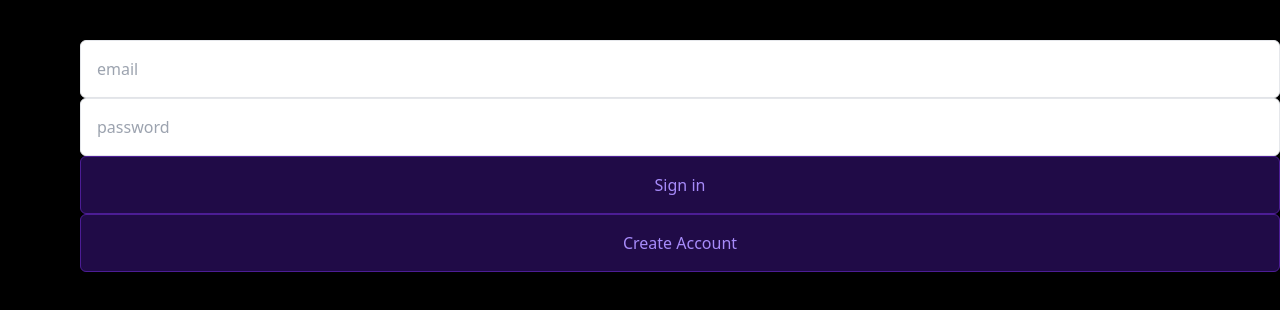
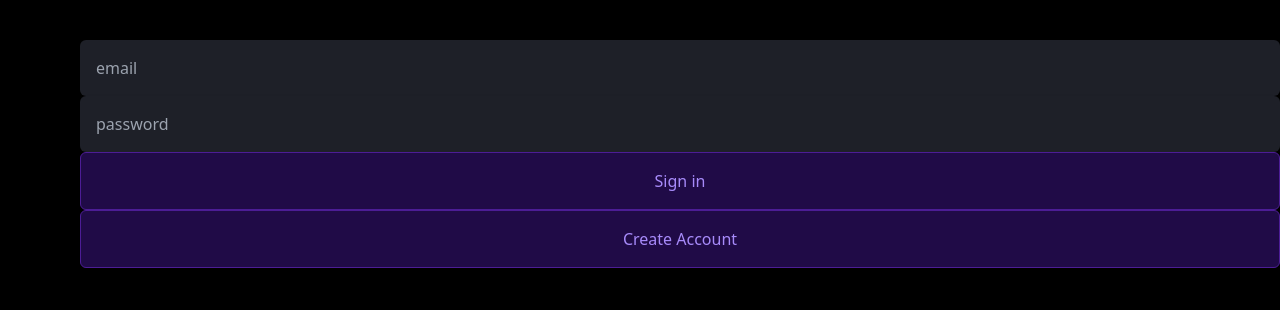
Before and after one commit to Leprekus/react-social-media-clone, a React (Vite) app in the folder vite-social-media-app/: page /login in a window 1280 px wide. Shown: the top 310 px of the page. Built offline with nearby package versions, Linux system fonts and the light colour scheme; no server answers.

Commit message:
style components

```diff
--- a/vite-social-media-app/src/components/Comments.tsx
+++ b/vite-social-media-app/src/components/Comments.tsx
@@ -63,7 +63,7 @@ const Footer = ({ postId }: CommentsFooterProps) => {
 
   }
   return (
-    <div className='p-4 bg-[#262930] border-t border-[#1e2028] mt-auto'>
+    <div className='p-4 bg-[#262930] border-t border-charcoal mt-auto'>
       <div className='flex gap-6 items-end justify-end max-w-md mx-auto text-lg pb-2'
       >
         <Textarea
@@ -139,7 +139,7 @@ export function Comments({ children, data, postId }: CommentsProps) {
             </div>
             <div className='max-w-md mx-auto'>
               <Drawer.Title className='font-medium mb-4'>
-                Unstyled drawer for React.
+                Comment Section
               </Drawer.Title>
               <div className='flex flex-col gap-2'>
                 {data && data?.length > 0 ?
--- a/vite-social-media-app/src/components/PostFooter.tsx
+++ b/vite-social-media-app/src/components/PostFooter.tsx
@@ -49,10 +49,10 @@ export default function PostFooter({
             '>
                 Show More
             </button>
-            <button>
+            <p className={`${post.like_count > 0 ? 'block' : 'invisible'}`}>
                 {post.like_count}
                 <span className='font-semibold'> likes</span>
-            </button>
+            </p>
         </div>
         <div className='mx-auto max-w-[340px]'>
             <p className='truncate'>{ post.description }</p>
--- a/vite-social-media-app/src/components/ui/Carousel.tsx
+++ b/vite-social-media-app/src/components/ui/Carousel.tsx
@@ -16,7 +16,7 @@ export default function Carousel({ images }: CarouselProps) {
     };
 
     return (
-      <div className="w-full h-[388px] bg-red-500 relative group flex items-center justify-center overflow-hidden">
+      <div className="w-full h-[388px] relative group flex items-center justify-center overflow-hidden">
         <div className={`
                 absolute
                 opacity-0
--- a/vite-social-media-app/src/components/ui/Input.tsx
+++ b/vite-social-media-app/src/components/ui/Input.tsx
@@ -15,12 +15,12 @@ const Input = forwardRef<HTMLInputElement, InputProps>(
     className={twMerge(`
     px-4
     py-4
-    border
     shadow
     rounded-md
-    focus:outline-black
+    focus:outline-midnight
+    bg-charcoal
     w-full
-    text-gray-700
+    text-white
 
     `, className)}
     {...props}
--- a/vite-social-media-app/src/components/ui/Textarea.tsx
+++ b/vite-social-media-app/src/components/ui/Textarea.tsx
@@ -14,12 +14,12 @@ const Textarea = forwardRef<HTMLTextAreaElement, TextAreaProps>(
   return (
     <textarea
     className={twMerge(`
-    border
+    text-white
     shadow
     rounded-md
     focus:outline-slate-400
     w-full
-    text-gray-700
+    bg-charcoal
     resize-none
     leading-3
     pt-3
--- a/vite-social-media-app/src/pages/auth/Search.tsx
+++ b/vite-social-media-app/src/pages/auth/Search.tsx
@@ -64,9 +64,9 @@ export default function Search() {
       <div className='flex flex-col items-center gap-4 sm:p-0 max-w-7xl w-full'>
         {isLoading && <Loading/>}
 
-        {users && users?.length > 0 ?
+        {users && (users?.length > 0 ?
         users?.map((user:User) => <ProfileListItem user={user}/>):
-        <div className='text-lg text-gray-400 font-semibold pt-10'>No users found</div>
+        <div className='text-lg text-gray-400 font-semibold pt-10'>No users found</div>)
         }
       </div>
     </div>
```
